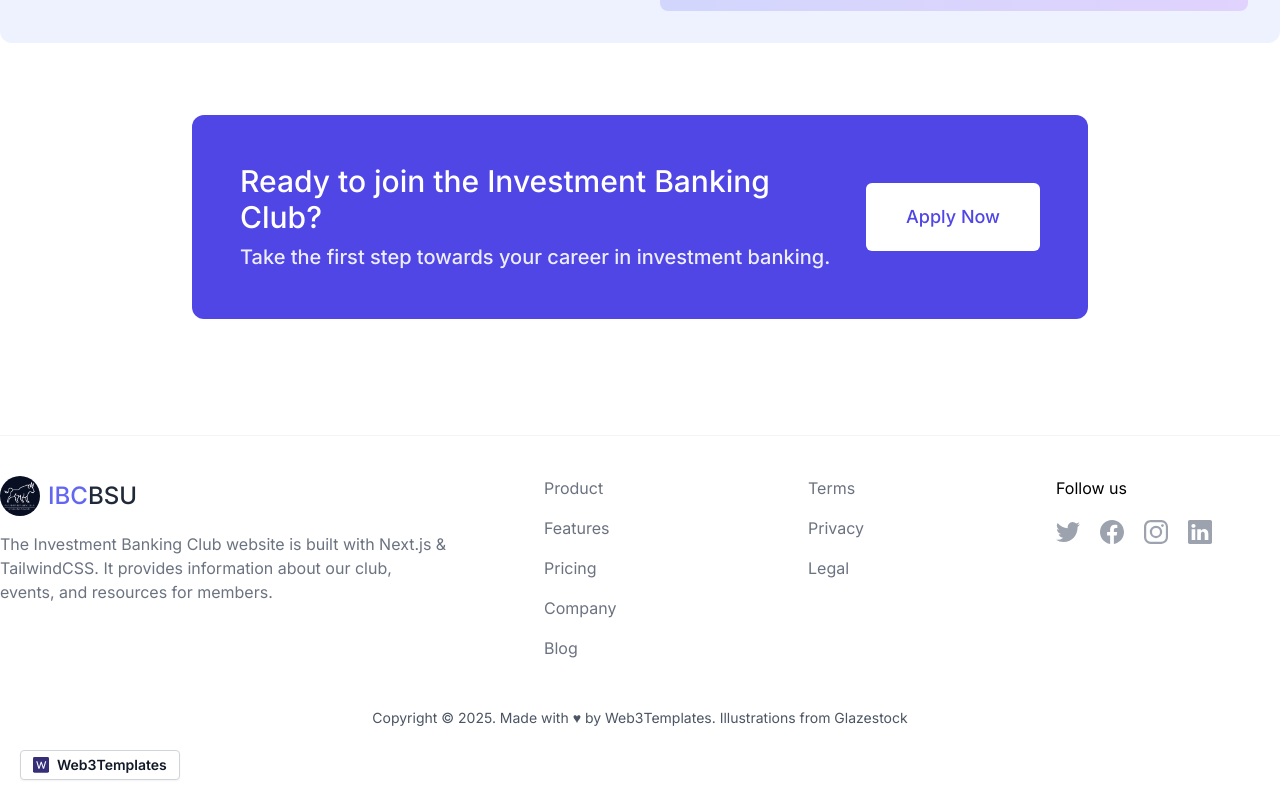
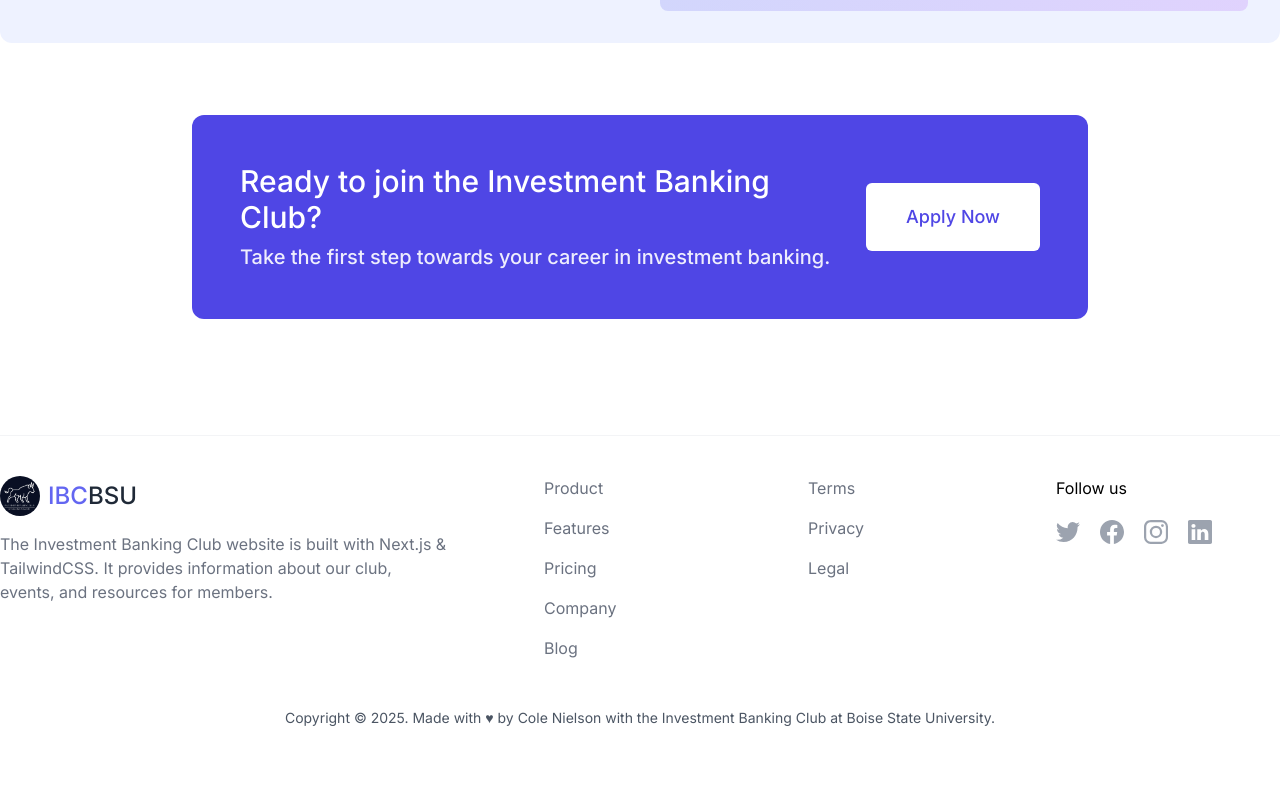
Before and after one commit to colenielsonauto/ibc_website, a Next.js app: page / in a window 1280 px wide. Shown: the part 1823-2623 px from the top of the page. Built offline with nearby package versions, Linux system fonts and the light colour scheme.

Commit message:
Removed Web3Templates references and updated footer copyright

```diff
--- a/src/components/Footer.tsx
+++ b/src/components/Footer.tsx
@@ -68,7 +68,7 @@ export function Footer() {
             <div>Follow us</div>
             <div className="flex mt-5 space-x-5 text-gray-400 dark:text-gray-500">
               <a
-                href="https://twitter.com/web3templates"
+                href="https://twitter.com/ibcbsu"
                 target="_blank"
                 rel="noopener"
               >
@@ -76,7 +76,7 @@ export function Footer() {
                 <Twitter />
               </a>
               <a
-                href="https://facebook.com/web3templates"
+                href="https://facebook.com/ibcbsu"
                 target="_blank"
                 rel="noopener"
               >
@@ -84,14 +84,14 @@ export function Footer() {
                 <Facebook />
               </a>
               <a
-                href="https://instagram.com/web3templates"
+                href="https://instagram.com/ibcbsu"
                 target="_blank"
                 rel="noopener"
               >
                 <span className="sr-only">Instagram</span>
                 <Instagram />
               </a>
-              <a href="https://linkedin.com/" target="_blank" rel="noopener">
+              <a href="https://linkedin.com/company/ibcbsu" target="_blank" rel="noopener">
                 <span className="sr-only">Linkedin</span>
                 <Linkedin />
               </a>
@@ -100,18 +100,9 @@ export function Footer() {
         </div>
 
         <div className="my-10 text-sm text-center text-gray-600 dark:text-gray-400">
-          Copyright © {new Date().getFullYear()}. Made with ♥ by{" "}
-          <a href="https://web3templates.com/" target="_blank" rel="noopener">
-            Web3Templates.
-          </a>{" "}
-          Illustrations from{" "}
-          <a href="https://www.glazestock.com/" target="_blank" rel="noopener ">
-            Glazestock
-          </a>
+          Copyright © {new Date().getFullYear()}. Made with ♥ by Cole Nielson with the Investment Banking Club at Boise State University.
         </div>
       </Container>
-      {/* Do not remove this */}
-      <Backlink />
     </div>
   );
 }
@@ -162,31 +153,3 @@ const Linkedin = ({ size = 24 }) => (
     <path d="M22.23 0H1.77C.8 0 0 .77 0 1.72v20.56C0 23.23.8 24 1.77 24h20.46c.98 0 1.77-.77 1.77-1.72V1.72C24 .77 23.2 0 22.23 0zM7.27 20.1H3.65V9.24h3.62V20.1zM5.47 7.76h-.03c-1.22 0-2-.83-2-1.87 0-1.06.8-1.87 2.05-1.87 1.24 0 2 .8 2.02 1.87 0 1.04-.78 1.87-2.05 1.87zM20.34 20.1h-3.63v-5.8c0-1.45-.52-2.45-1.83-2.45-1 0-1.6.67-1.87 1.32-.1.23-.11.55-.11.88v6.05H9.28s.05-9.82 0-10.84h3.63v1.54a3.6 3.6 0 0 1 3.26-1.8c2.39 0 4.18 1.56 4.18 4.89v6.21z" />
   </svg>
 );
-
-const Backlink = () => {
-  return (
-    <a
-      href="https://web3templates.com"
-      target="_blank"
-      rel="noopener"
-      className="absolute flex px-3 py-1 space-x-2 text-sm font-semibold text-gray-900 bg-white border border-gray-300 rounded shadow-sm place-items-center left-5 bottom-5 dark:bg-trueGray-900 dark:border-trueGray-700 dark:text-trueGray-300"
-    >
-      <svg
-        width="20"
-        height="20"
-        viewBox="0 0 30 30"
-        fill="none"
-        className="w-4 h-4"
-        xmlns="http://www.w3.org/2000/svg"
-      >
-        <rect width="30" height="29.5385" rx="2.76923" fill="#362F78" />
-        <path
-          d="M10.14 21.94H12.24L15.44 12.18L18.64 21.94H20.74L24.88 8H22.64L19.58 18.68L16.36 8.78H14.52L11.32 18.68L8.24 8H6L10.14 21.94Z"
-          fill="#F7FAFC"
-        />
-      </svg>
-
-      <span>Web3Templates</span>
-    </a>
-  );
-};
--- a/src/components/PopupWidget.tsx
+++ b/src/components/PopupWidget.tsx
@@ -26,7 +26,7 @@ export function PopupWidget() {
 
   const onSubmit = async (data: any, e: any) => {
     console.log(data);
-    await fetch("https://api.web3forms.com/submit", {
+    await fetch("https://formsubmit.co/your-email@example.com", {
       method: "POST",
       headers: {
         "Content-Type": "application/json",
@@ -273,15 +273,7 @@ export function PopupWidget() {
                         id="result"
                       >
                         <span>
-                          Powered by{" "}
-                          <a
-                            href="https://Web3Forms.com"
-                            className="text-gray-600"
-                            target="_blank"
-                            rel="noopener noreferrer"
-                          >
-                            Web3Forms
-                          </a>
+                          Contact form by IBC Website
                         </span>
                       </p>
                     </form>
```
Also changed, not shown: 1 other file (tests, documents, lock files or other folders).
